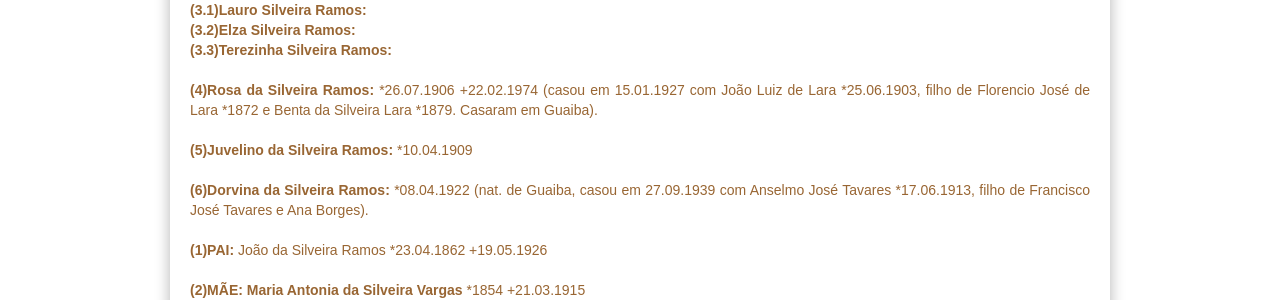
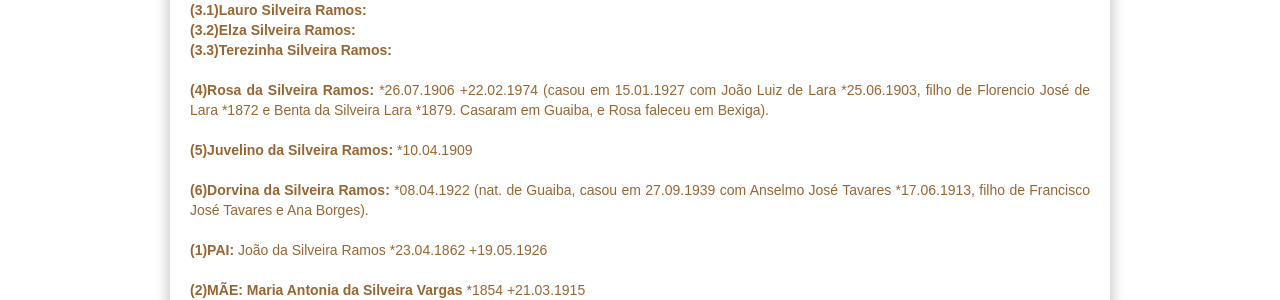
Before and after one commit to claudiovargas1955/claudiovargas1955.github.io, a Jekyll site: the page built from _pages/familia-silveira-ramos.html, in a window 1280 px wide. Shown: the part 668-968 px from the top of the page. Built offline with Jekyll 4.4.1, drawn with Linux system fonts in a browser that asks for light colours; some web fonts are replaced.

Commit message:
Update familia-silveira-ramos.html

```diff
--- a/_pages/familia-silveira-ramos.html
+++ b/_pages/familia-silveira-ramos.html
@@ -113,7 +113,7 @@ Francisco Correa de Lara e Jesuina Maria Angélica. Naudelino faleceu em Rio Par
   <b>(3.3)Terezinha Silveira Ramos: </b><br><br>
 
 <b>(4)Rosa da Silveira Ramos: </b>*26.07.1906 +22.02.1974 (casou em 15.01.1927 com João Luiz de Lara *25.06.1903, filho de Florencio
-José de Lara *1872 e Benta da Silveira Lara *1879. Casaram em Guaiba). <br><br>
+José de Lara *1872 e Benta da Silveira Lara *1879. Casaram em Guaiba, e Rosa faleceu em Bexiga). <br><br>
 
 <b>(5)Juvelino da Silveira Ramos: </b>*10.04.1909 <br><br>
 
@@ -141,7 +141,7 @@ Francisco Correa de Lara e Jesuina Maria Angélica. Naudelino faleceu em Rio Par
   <b>(1.3.3)Terezinha Silveira Ramos: </b><br><br>
 
 <b>(1.4)Rosa da Silveira Ramos: </b>*26.07.1906 (casou em 15.01.1927 com João Luiz de Lara *25.06.1903, filho de Florencio José de Lara
-*1872 e Benta da Silveira Lara *1879. Casaram em Guaiba). <br><br>
+*1872 e Benta da Silveira Lara *1879. Casaram em Guaiba, e Rosa faleceu em Bexiga). <br><br>
 
 <b>(1.5)Juvelino da Silveira Ramos: </b>*10.04.1909 <br><br>
 
```
